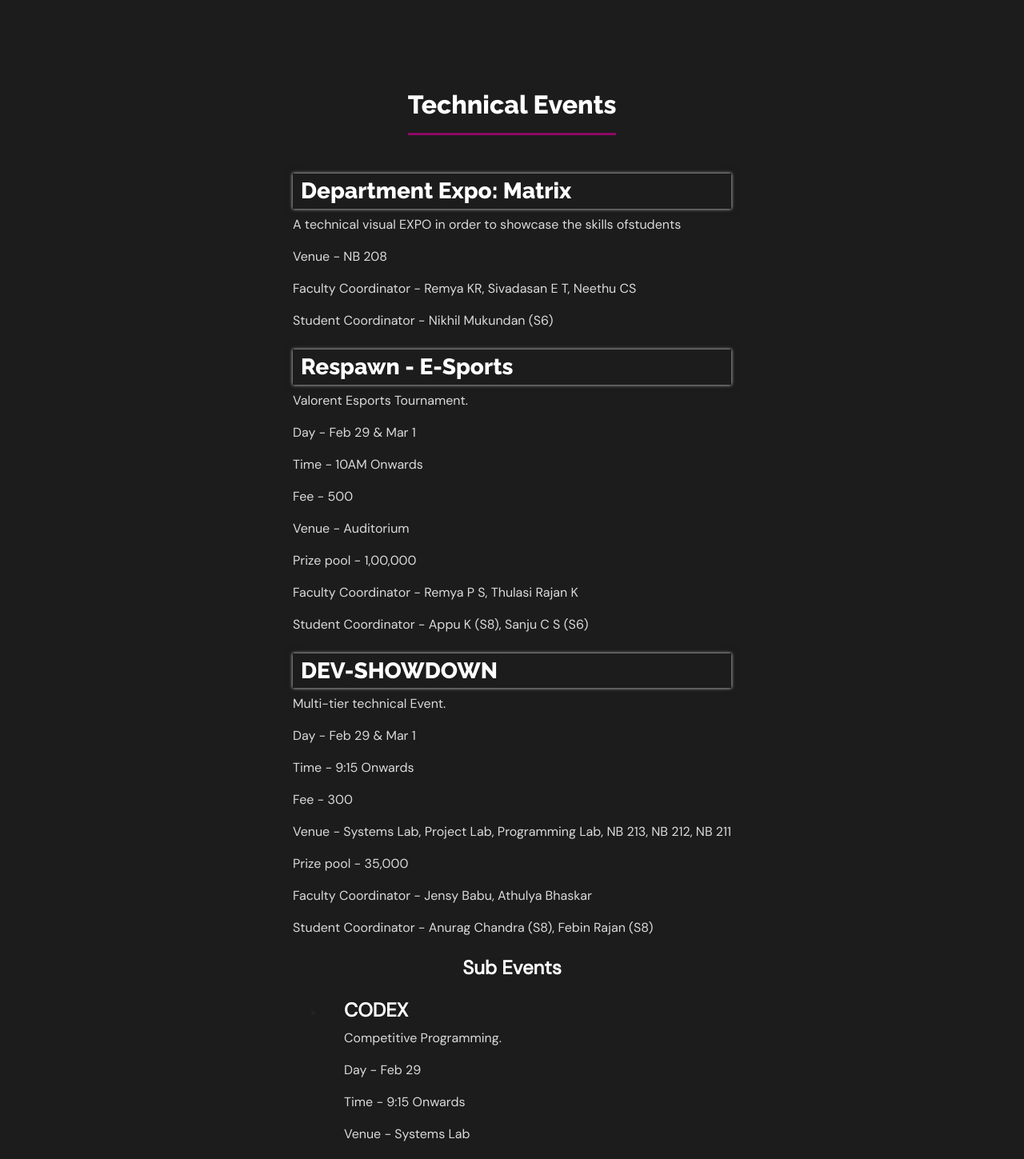
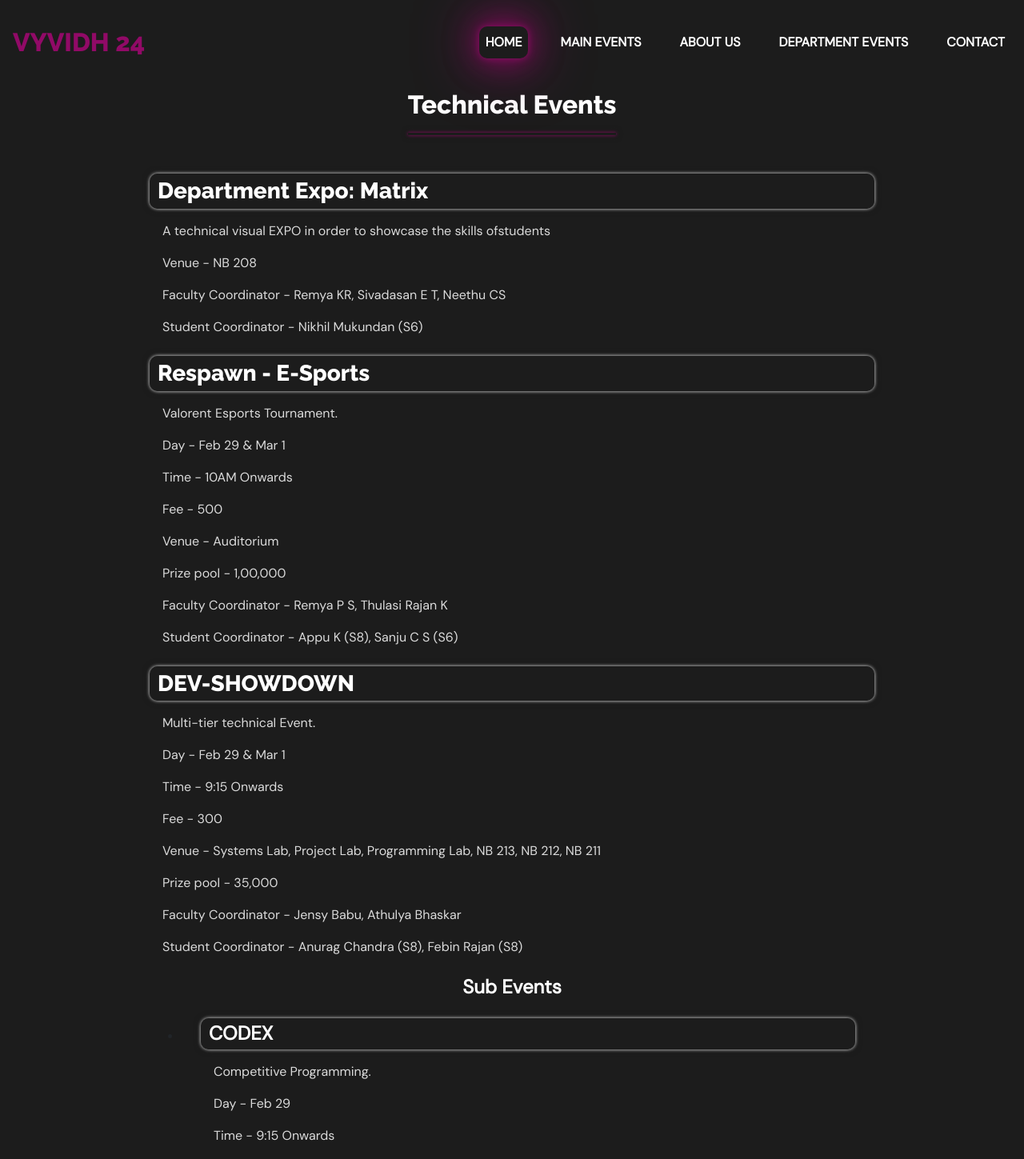
Before and after one commit to Anuragchandra221/Tech-24, a React (Create React App) app: page /cse in a window 1280 px wide. Shown: the top 1449 px of the page at 80% size. Built offline with nearby package versions, Linux system fonts and the light colour scheme.

Commit message:
Bug solved

```diff
--- a/src/App.js
+++ b/src/App.js
@@ -13,12 +13,11 @@ function App() {
   const [isBlurred, setIsBlurred] = useState(false)
   return (
     <BrowserRouter>
-      <BlurContext.Provider value={[isBlurred, setIsBlurred]}>
+
         <Routes>
           <Route path="/" element={<Home/>} />
           <Route path="/cse" element={<Event data={cse}/>} />
         </Routes>
-      </BlurContext.Provider>
     </BrowserRouter>
   );
 }
--- a/src/Components/DepartmentEvents.js
+++ b/src/Components/DepartmentEvents.js
@@ -22,7 +22,7 @@ function DepartmentEvents() {
         </div>
         <div className='d-flex justify-content-center mt-4 p-0 flex-wrap mt-4'>
           <D_Event src={vastava} dep="CIVIL ENGINEERING" />
-          <D_Event src={respawn} dep="COMPUTER SCIENCE AND ENGINEERING" />
+          <D_Event src={respawn} dep="COMPUTER SCIENCE AND ENGINEERING" to="/cse" />
           <D_Event src={haulin} dep="ELECTRONICS AND COMMUNICATION ENGINEERING" />
           <D_Event src={elecspire} dep="ELECTRICAL AND ELECTRONICS ENGINEERING" />
           <D_Event src={adwaitha} dep="MASTER OF COMPUTER APPLICATION" />
--- a/src/Components/Navbar.css
+++ b/src/Components/Navbar.css
@@ -6,7 +6,7 @@ a:hover{
 }
 #navbar{
     background-color: var(--background);
-    z-index: -1;
+    /* z-index: -1; */
     position: absolute;
     width: 100%;
 }
@@ -24,7 +24,7 @@ a:hover{
                 0 0 4px var(--primary),
                 0 0 8px var(--primary);
     background-color: var(--background);
-    width: 100%;
+    /* width: 100%; */
     border-radius: 10px;
     /* animation: border 1s linear forwards; */
 }
--- a/src/Components/Navbar.js
+++ b/src/Components/Navbar.js
@@ -1,41 +1,43 @@
 import React, { useContext, useState } from 'react'
 import './Navbar.css'
-import { BlurContext } from '../App'
+import { Link } from 'react-router-dom'
+// import { BlurContext } from '../App'
 
 function Navbar() {
     const [active, setActive] = useState('home')
-    const [isBlurred, setIsBlurred] = useContext(BlurContext)
+    // const [isBlurred, setIsBlurred] = useContext(BlurContext)
   return (
-    <nav id="navbar" class="navbar navbar-expand-lg py-4 navbar-light " style={{opacity:isBlurred? "1":"1"}}>
-        <a class="navbar-brand" id="navbar-brand" href="#">VYVIDH 24</a>
-        <button class="navbar-toggler" style={{backgroundColor: 'var(--primary)', border: 'none', color: '#fff'}} type="button" data-toggle="collapse" data-target="#navbarNavDropdown" aria-controls="navbarNavDropdown" aria-expanded="false" aria-label="Toggle navigation">
-            <span class="navbar-toggler-icon"></span>
+    <nav id="navbar" className="navbar navbar-expand-lg py-4 navbar-light " >
+        <a className="navbar-brand" id="navbar-brand" href="#">VYVIDH 24</a>
+        <button className="navbar-toggler" style={{backgroundColor: 'var(--primary)', border: 'none', color: '#fff'}} type="button" data-toggle="collapse" data-target="#navbarNavDropdown" aria-controls="navbarNavDropdown" aria-expanded="false" aria-label="Toggle navigation">
+            <span className="navbar-toggler-icon"></span>
         </button>
-        <div class="collapse navbar-collapse justify-content-end" id="navbarNavDropdown">
-            <ul class="navbar-nav mt-2 mt-lg-0">
-                <li class={`nav-item mx-3 d-flex justify-content-center align-items-center ${active=="home"?'active':''}`}>
-                    <a class=" nav-link nlink text-center" href="#" onClick={()=>setActive('home')} id="nlink" >HOME <span class="sr-only">(current)</span></a>
+        <div className="collapse navbar-collapse justify-content-end" id="navbarNavDropdown">
+            <ul className="navbar-nav mt-2 mt-lg-0">
+                <li className={`nav-item mx-3 d-flex justify-content-center align-items-center ${active=="home"?'active':''}`}>
+                    <a className=" nav-link nlink text-center" href="#" onClick={()=>setActive('home')} id="nlink" style={{cursor: 'pointer'}} >HOME <span className="sr-only">(current)</span></a>
                 </li>
-                <li class={`nav-item mx-3 d-flex justify-content-center align-items-center ${active=="main_events"?'active':''}`}>
-                    <a class="nav-link nlink text-center" href="#main_events" id="nlink" onClick={()=>setActive('main_events')}>MAIN EVENTS</a>
+
+                <li className={`nav-item mx-3 d-flex justify-content-center align-items-center ${active=="main_events"?'active':''}`}>
+                    <a className="nav-link nlink text-center" href="/#main_events" id="nlink" onClick={()=>setActive('main_events')}>MAIN EVENTS</a>
                 </li>
-                <li class={`nav-item mx-3 d-flex justify-content-center align-items-center ${active=="about"?'active':''}`}>
-                    <a class="nav-link text-center" id="nlink" href="#about" onClick={()=>setActive('about')}>ABOUT US</a>
+                <li className={`nav-item mx-3 d-flex justify-content-center align-items-center ${active=="about"?'active':''}`}>
+                    <a className="nav-link text-center" id="nlink" href="/#about" onClick={()=>setActive('about')}>ABOUT US</a>
                 </li>
-                <li class={`nav-item mx-3 d-flex justify-content-center align-items-center ${active=="department_events"?'active':''}`}>
-                    <a class="nav-link text-center" href="#department_events" id="nlink" onClick={()=>setActive('department_events')}>DEPARTMENT EVENTS</a>
+                <li className={`nav-item mx-3 d-flex justify-content-center align-items-center ${active=="department_events"?'active':''}`}>
+                    <a className="nav-link text-center" href="#department_events" id="nlink" onClick={()=>setActive('department_events')}>DEPARTMENT EVENTS</a>
                 </li>
-                {/* <li class={`nav-item mx-3 d-flex align-items-center ${active=="gallery"?'active':''}`}>
-                    <a class="nav-link text-center" href="#" id="nlink" onClick={()=>setActive('gallery')}>GALLERY</a>
+                {/* <li className={`nav-item mx-3 d-flex align-items-center ${active=="gallery"?'active':''}`}>
+                    <a className="nav-link text-center" href="#" id="nlink" onClick={()=>setActive('gallery')}>GALLERY</a>
                 </li> */}
-                {/* <li class={`nav-item mx-3 d-flex align-items-center ${active=="d_addiction"?'active':''}`}>
-                    <a class="nav-link text-center" href="#" id="nlink" onClick={()=>setActive('d_addiction')}>D ADDICTION</a>
+                {/* <li className={`nav-item mx-3 d-flex align-items-center ${active=="d_addiction"?'active':''}`}>
+                    <a className="nav-link text-center" href="#" id="nlink" onClick={()=>setActive('d_addiction')}>D ADDICTION</a>
                 </li> */}
-                {/* <li class={`nav-item mx-3 d-flex align-items-center ${active=="collector"?'active':''}`}>
-                    <a class="nav-link text-center" href="#" id="nlink" onClick={()=>setActive('collector')}>COLLECTOR MESSAGE</a>
+                {/* <li className={`nav-item mx-3 d-flex align-items-center ${active=="collector"?'active':''}`}>
+                    <a className="nav-link text-center" href="#" id="nlink" onClick={()=>setActive('collector')}>COLLECTOR MESSAGE</a>
                 </li> */}
-                <li class={`nav-item ml-3 d-flex justify-content-center align-items-center ${active=="contact"?'active':''}`}>
-                    <a class="nav-link text-center" href="#contact" id="nlink" onClick={()=>setActive('contact')}>CONTACT</a>
+                <li className={`nav-item ml-3 d-flex justify-content-center align-items-center ${active=="contact"?'active':''}`}>
+                    <a className="nav-link text-center" href="#contact" id="nlink" onClick={()=>setActive('contact')}>CONTACT</a>
                 </li>
             </ul>
         </div>
--- a/src/Event_details.js
+++ b/src/Event_details.js
@@ -126,7 +126,7 @@ const cse = {
             "student": "Ragitha G (S8)"
         },
     ],
-    "non-technical": [
+    "non": [
         {
             "title": "WAKA WAKA: FIFA Tournament",
             "desc": "Channel your inner Messi, unleash your Ronaldo rage: It's Waka Waka , the FIFA showdown where virtual boots meet glory.",
--- a/src/Pages/Event.css
+++ b/src/Pages/Event.css
@@ -14,7 +14,9 @@ h4{
 }
 .hrline{
     height: 2px;
-    background-color: var(--primary);
+    box-shadow: 0 0 1px var(--primary),
+                0 0 4px var(--primary),
+                0 0 8px var(--background);
 }
 p{
     color: var(--font);
@@ -31,4 +33,5 @@ p{
     background-color: var(--background);
     padding-inline-start: 10px;
     padding-block: 5px;
+    border-radius: 10px;
 }
--- a/src/Pages/Event.js
+++ b/src/Pages/Event.js
@@ -7,8 +7,8 @@ function Event({data}) {
     // console.log(data.technical)
   return (
     <div>
-        {/* <Navbar/> */}
-        <div className='event_div mx-auto'>
+        <Navbar/>
+        <div className='event_div mx-auto mb-5'>
             <div className='hrdiv mx-auto mb-5'>
                 <h2 className='text-center'>Technical Events</h2>
                 <hr className='hrline' />
@@ -17,15 +17,15 @@ function Event({data}) {
             {data.technical.map((event)=>{
                 return (
                     <div className='my-4'>
-                        <h3 className='event_heading'>{event.title}</h3>
-                        <p>{event.desc}</p>
-                        {event.day?<p>Day - {event.day}</p>:''}
-                        {event.time?<p>Time - {event.time}</p>:''}
-                        {event.fee?<p>Fee - {event.fee}</p>:''}
-                        {event.venue?<p>Venue - {event.venue}</p>:''}
-                        {event.prize?<p>Prize pool - {event.prize}</p>:''}
-                        {event.faculty?<p>Faculty Coordinator - {event.faculty}</p>:''}
-                        {event.student?<p>Student Coordinator - {event.student}</p>:''}
+                        <h3 className='event_heading mb-3'>{event.title}</h3>
+                        <p className='pl-3'>{event.desc}</p>
+                        {event.day?<p className='pl-3'>Day - {event.day}</p>:''}
+                        {event.time?<p className='pl-3'>Time - {event.time}</p>:''}
+                        {event.fee?<p className='pl-3'>Fee - {event.fee}</p>:''}
+                        {event.venue?<p className='pl-3'>Venue - {event.venue}</p>:''}
+                        {event.prize?<p className='pl-3'>Prize pool - {event.prize}</p>:''}
+                        {event.faculty?<p className='pl-3'>Faculty Coordinator - {event.faculty}</p>:''}
+                        {event.student?<p className='pl-3'>Student Coordinator - {event.student}</p>:''}
                         {event.sub?
                             <div>
                                 <h4 className='text-center my-4'>Sub Events</h4>
@@ -34,15 +34,62 @@ function Event({data}) {
                                         {console.log(sub)}
                                         return (
                                             <li className='px-4 my-3'>
-                                                <h4 className='event_title'>{sub.title}</h4>
-                                                <p>{sub.desc}</p>
-                                                {sub.day?<p>Day - {sub.day}</p>:''}
-                                                {sub.time?<p>Time - {sub.time}</p>:''}
-                                                {sub.fee?<p>Fee - {sub.fee}</p>:''}
-                                                {sub.venue?<p>Venue - {sub.venue}</p>:''}
-                                                {sub.prize?<p>Prize pool - {sub.prize}</p>:''}
-                                                {sub.faculty?<p>Faculty Coordinator - {sub.faculty}</p>:''}
-                                                {sub.student?<p>Student Coordinator - {sub.student}</p>:''}
+                                                <h4 className='event_heading mb-3'>{sub.title}</h4>
+                                                <p className='pl-3'>{sub.desc}</p>
+                                                {sub.day?<p className='pl-3'>Day - {sub.day}</p>:''}
+                                                {sub.time?<p className='pl-3'>Time - {sub.time}</p>:''}
+                                                {sub.fee?<p className='pl-3'>Fee - {sub.fee}</p>:''}
+                                                {sub.venue?<p className='pl-3'>Venue - {sub.venue}</p>:''}
+                                                {sub.prize?<p className='pl-3'>Prize pool - {sub.prize}</p>:''}
+                                                {sub.faculty?<p className='pl-3'>Faculty Coordinator - {sub.faculty}</p>:''}
+                                                {sub.student?<p className='pl-3'>Student Coordinator - {sub.student}</p>:''}
+                                            </li>
+                                        )
+                                    })}
+                                </ul>
+                            </div>
+
+                        :
+                        ''
+                        }
+                    </div>
+                )
+            })}
+
+            <div className='hrdiv mx-auto my-5'>
+                <h2 className='text-center'>Non Technical Events</h2>
+                <hr className='hrline' />
+            </div>
+
+            {data.non.map((event)=>{
+                return (
+                    <div className='my-4'>
+                        <h3 className='event_heading mb-3'>{event.title}</h3>
+                        <p className='pl-3'>{event.desc}</p>
+                        {event.day?<p className='pl-3'>Day - {event.day}</p>:''}
+                        {event.time?<p className='pl-3'>Time - {event.time}</p>:''}
+                        {event.fee?<p className='pl-3'>Fee - {event.fee}</p>:''}
+                        {event.venue?<p className='pl-3'>Venue - {event.venue}</p>:''}
+                        {event.prize?<p className='pl-3'>Prize pool - {event.prize}</p>:''}
+                        {event.faculty?<p className='pl-3'>Faculty Coordinator - {event.faculty}</p>:''}
+                        {event.student?<p className='pl-3'>Student Coordinator - {event.student}</p>:''}
+                        {event.sub?
+                            <div>
+                                <h4 className='text-center my-4'>Sub Events</h4>
+                                <ul>
+                                    {event.sub.map((sub)=>{
+                                        {console.log(sub)}
+                                        return (
+                                            <li className='px-4 my-3'>
+                                                <h4 className='event_heading mb-3'>{sub.title}</h4>
+                                                <p className='pl-3'>{sub.desc}</p>
+                                                {sub.day?<p className='pl-3'>Day - {sub.day}</p>:''}
+                                                {sub.time?<p className='pl-3'>Time - {sub.time}</p>:''}
+                                                {sub.fee?<p className='pl-3'>Fee - {sub.fee}</p>:''}
+                                                {sub.venue?<p className='pl-3'>Venue - {sub.venue}</p>:''}
+                                                {sub.prize?<p className='pl-3'>Prize pool - {sub.prize}</p>:''}
+                                                {sub.faculty?<p className='pl-3'>Faculty Coordinator - {sub.faculty}</p>:''}
+                                                {sub.student?<p className='pl-3'>Student Coordinator - {sub.student}</p>:''}
                                             </li>
                                         )
                                     })}
```
Also changed, not shown: src/Components/D_Event.js (+7 -4 lines), src/Components/MainEvents.js (+4 -4 lines), src/Pages/Home.js (+8 -7 lines).
